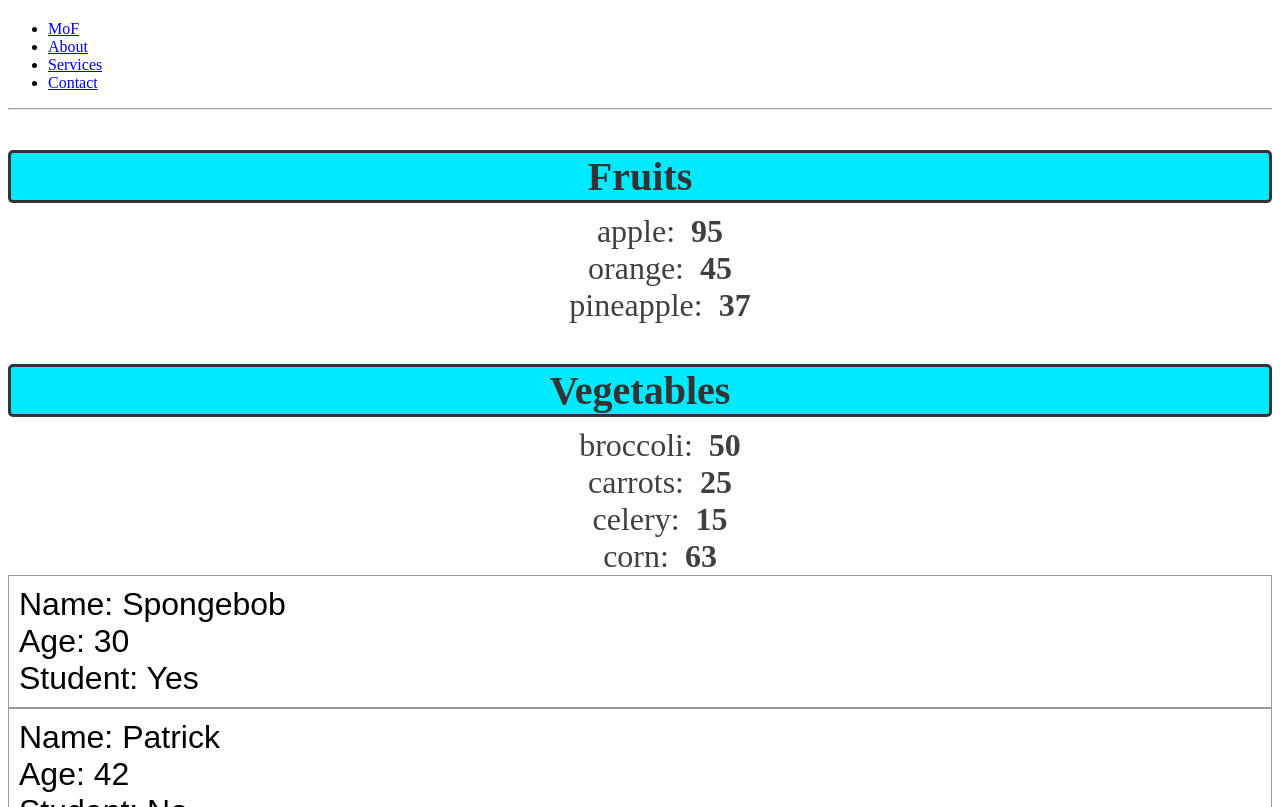
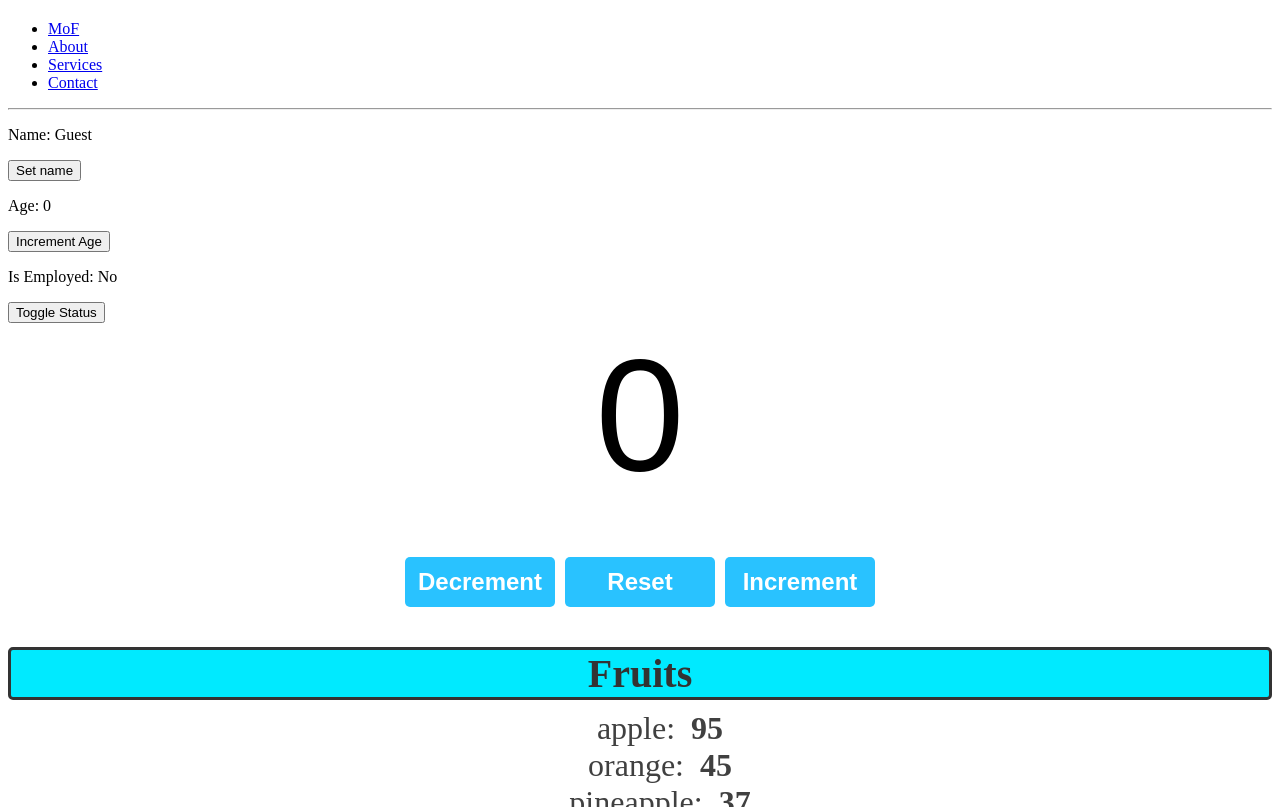
Before and after one commit to TheBaby1/new-journey, a React (Vite) app in the folder frontend/: page /Mof in a window 1280 px wide. Shown: the part 520-1327 px from the top of the page. Built offline with nearby package versions, Linux system fonts and the light colour scheme.

Commit message:
useState-hooks

```diff
--- a/frontend/src/App.jsx
+++ b/frontend/src/App.jsx
@@ -9,6 +9,8 @@
 import List from './components/List.jsx'
 import Button2 from './components/Button2.jsx'
 import ProfilePicture from './components/ProfilePicture.jsx'
+import MyComponent from './components/MyComponent.jsx'
+import Counter from './components/Counter.jsx'
 import { BrowserRouter as Router, Routes, Route, Link } from "react-router-dom";
 
 function App() {
@@ -40,6 +42,8 @@
       <Button2></Button2>
       <ProfilePicture></ProfilePicture>
       <Header></Header>
+      <MyComponent></MyComponent>
+      <Counter></Counter>
       {fruits.length > 0 ? <List items={fruits} category="Fruits"></List> : null}
       {vegetables.length > 0 ? <List items={vegetables} category="Vegetables"></List> : null}
       <Student name="Spongebob" age={30} isStudent={true}></Student>
--- /dev/null
+++ b/frontend/src/components/Counter.jsx
@@ -0,0 +1,31 @@
+import React, {useState} from 'react';
+import styles from '../modules/Counter.module.css'
+function Counter(){
+
+    const [count, setCount] = useState(0);
+
+    const increment = () => {
+        setCount(count + 1);
+    }
+
+    const decrement = () => {
+        setCount(count - 1);
+    }
+
+    const reset = () => {
+        setCount(0);
+    }
+
+    return (
+        <>
+            <div className={styles.container}>
+                <p className={styles.display}>{count}</p>
+                <button className={styles.button} onClick={decrement}>Decrement</button>
+                <button className={styles.button} onClick={reset}>Reset</button>
+                <button className={styles.button} onClick={increment}>Increment</button>
+            </div>
+        </>
+    );
+}
+
+export default Counter;
--- /dev/null
+++ b/frontend/src/components/MyComponent.jsx
@@ -0,0 +1,36 @@
+import React, {useState} from 'react';
+function MyComponent() {
+
+    const [name, setName] = useState("Guest");
+    const [age, setAge] = useState(0);
+    const [isEmployed, setIsEmployed] = useState(false);
+
+    const updateName = () => {
+        setName("Thebaby");
+    }
+
+    const incrementAge = () => {
+        setAge(age + 2);
+    }
+
+    const toggleEmployedStatus = () => {
+        setIsEmployed(!isEmployed);
+    }
+
+    return (
+        <>
+            <div>
+                <p>Name: {name}</p>
+                <button onClick={updateName}>Set name</button>
+
+                <p>Age: {age}</p>
+                <button onClick={incrementAge}>Increment Age</button>
+
+                <p>Is Employed: {isEmployed ? "Yes" : "No"}</p>
+                <button onClick={toggleEmployedStatus}>Toggle Status</button>
+            </div>
+        </>
+    );
+}
+
+export default MyComponent;
--- /dev/null
+++ b/frontend/src/modules/Counter.module.css
@@ -0,0 +1,27 @@
+.container {
+    text-align: center;
+    font-family: Arial, sans-serif;
+}
+
+.display {
+    font-size: 10em;
+    margin-top: 0;
+    margin-bottom: 50px;
+}
+
+.button {
+    width: 150px;
+    height: 50px;
+    font-size: 1.5em;
+    font-weight: bold;
+    margin: 0px 5px;
+    background-color: hsl(197, 100%, 58%);
+    color: white;
+    border: none;
+    border-radius: 5px;
+    cursor: pointer;
+}
+
+.button:hover {
+    background-color: hsl(197, 100%, 48%);
+}
```
